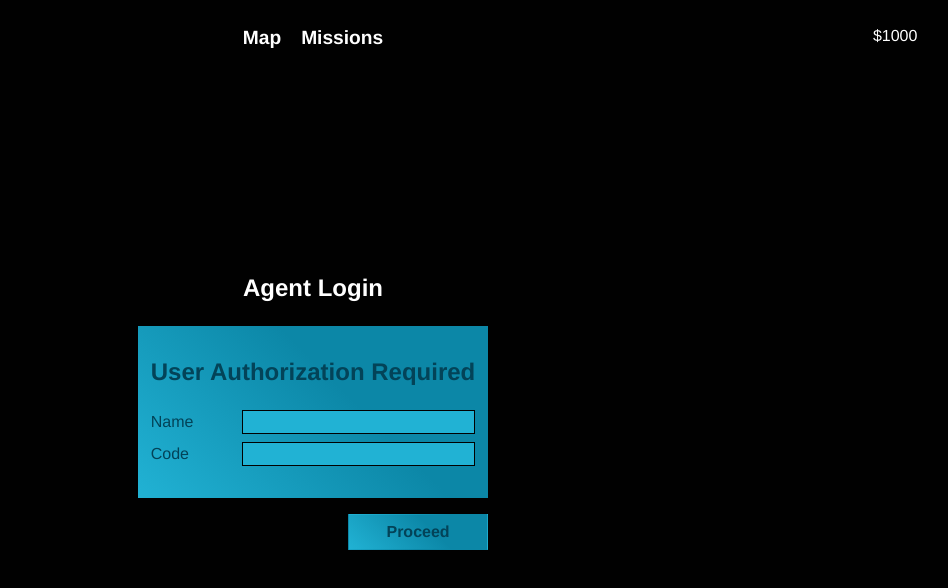
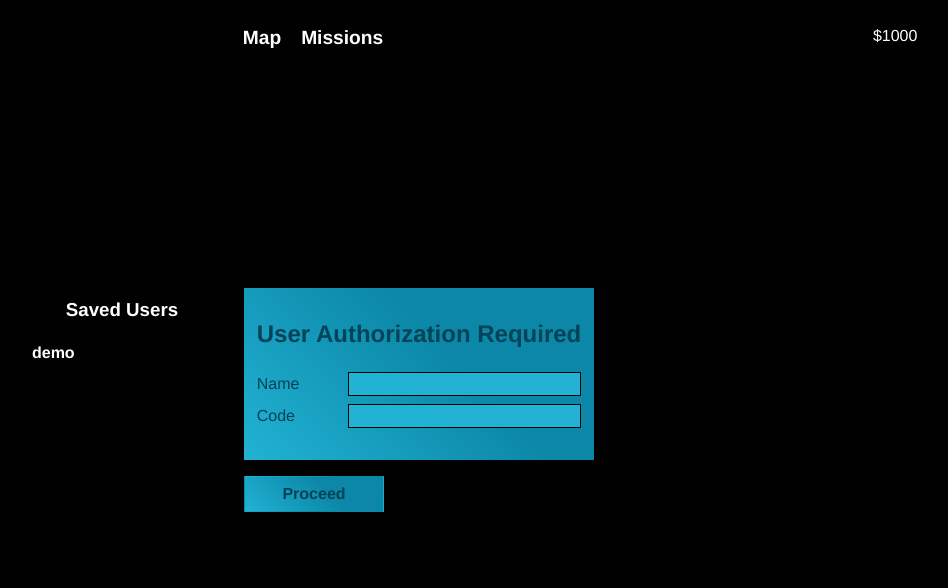
Before and after one commit to cocomittens/Overlink, a React (Vite) app in the folder frontend/: page /agentLogin in a window 1280 px wide. Shown: the top 588 px of the page, without its empty margins (327-1275 px from the left). Built offline with nearby package versions, Linux system fonts and the light colour scheme; no server answers.

Commit message:
Add saved users to agent login screen

```diff
--- /dev/null
+++ b/frontend/src/components/SavedUserList.tsx
@@ -0,0 +1,41 @@
+import React from "react";
+
+export type SavedUser = {
+  username: string;
+  password: string;
+};
+
+type SavedUserListProps = {
+  users: SavedUser[];
+  onSelect: (user: SavedUser) => void;
+  selectedUsername: string | null;
+};
+
+const SavedUserList: React.FC<SavedUserListProps> = ({
+  users,
+  onSelect,
+  selectedUsername,
+}) => {
+  return (
+    <div className="saved-user-list">
+      <h3>Saved Users</h3>
+      <ul>
+        {users.map((user) => (
+          <li key={user.username}>
+            <button
+              type="button"
+              className={`saved-user-button${
+                selectedUsername === user.username ? " active" : ""
+              }`}
+              onClick={() => onSelect(user)}
+            >
+              {user.username}
+            </button>
+          </li>
+        ))}
+      </ul>
+    </div>
+  );
+};
+
+export default SavedUserList;
--- a/frontend/src/scenes/AgentLogin.tsx
+++ b/frontend/src/scenes/AgentLogin.tsx
@@ -1,18 +1,41 @@
 import "../styles/login.scss";
 
-import React, { useEffect, useState } from "react";
+import React, { useState } from "react";
+import SavedUserList, { SavedUser } from "../components/SavedUserList";
 
 export default function AgentLogin() {
+  const savedUsers: SavedUser[] = [{ username: "demo", password: "demo" }];
+  const [username, setUsername] = useState("");
+  const [password, setPassword] = useState("");
+  const [selectedUser, setSelectedUser] = useState<string | null>(null);
+
+  const handleUserSelect = (user: SavedUser) => {
+    setUsername(user.username);
+    setPassword(user.password);
+    setSelectedUser(user.username);
+  };
+
   return (
-    <>
+    <div className="login-page">
+      <SavedUserList
+        users={savedUsers}
+        onSelect={handleUserSelect}
+        selectedUsername={selectedUser}
+      />
       <div className="login-container">
-        <h2>Agent Login</h2>
         <div className="login-form">
           <h2>User Authorization Required</h2>
           <form>
             <div className="form-group">
               <label htmlFor="username">Name</label>
-              <input type="text" id="username" name="username" required />
+              <input
+                type="text"
+                id="username"
+                name="username"
+                value={username}
+                onChange={(e) => setUsername(e.target.value)}
+                required
+              />
             </div>
             <div className="form-group">
               <label htmlFor="password">Code</label>
@@ -20,8 +43,9 @@ export default function AgentLogin() {
                 type="text"
                 id="password"
                 name="password"
+                value={password}
+                readOnly
                 required
-                readOnly
               />
             </div>
           </form>
@@ -30,6 +54,6 @@ export default function AgentLogin() {
           Proceed
         </button>
       </div>
-    </>
+    </div>
   );
 }
--- a/frontend/src/styles/login.scss
+++ b/frontend/src/styles/login.scss
@@ -11,15 +11,57 @@ $light-blue: #6190F5;
 $dark-gray: #333;
 $mid-gray: #666;
 
+.login-page {
+    display: flex;
+    gap: 2rem;
+    align-items: flex-start;
+}
 
 .login-container {
     display: flex;
     flex-direction: column;
-    align-items: flex-end;
+    align-items: flex-start;
     font-family: 'Helvetica Neue', Helvetica, Arial, sans-serif;
 
     h2 {
         align-self: center;
+    }
+}
+
+.saved-user-list {
+    min-width: 180px;
+    padding: 0.5rem 0;
+    background: transparent;
+    color: #fff;
+
+    h3 {
+        margin-top: 0;
+        margin-bottom: 0.5rem;
+    }
+
+    ul {
+        list-style: none;
+        padding: 0;
+        margin: 0;
+        display: flex;
+        flex-direction: column;
+        gap: 0.5rem;
+    }
+}
+
+.saved-user-button {
+    width: 100%;
+    padding: 0.25rem 0;
+    border: none;
+    background: none;
+    color: #fff;
+    text-align: left;
+    cursor: pointer;
+    transition: color 0.2s ease;
+
+    &:hover,
+    &.active {
+        color: $light-blue;
     }
 }
 
```
